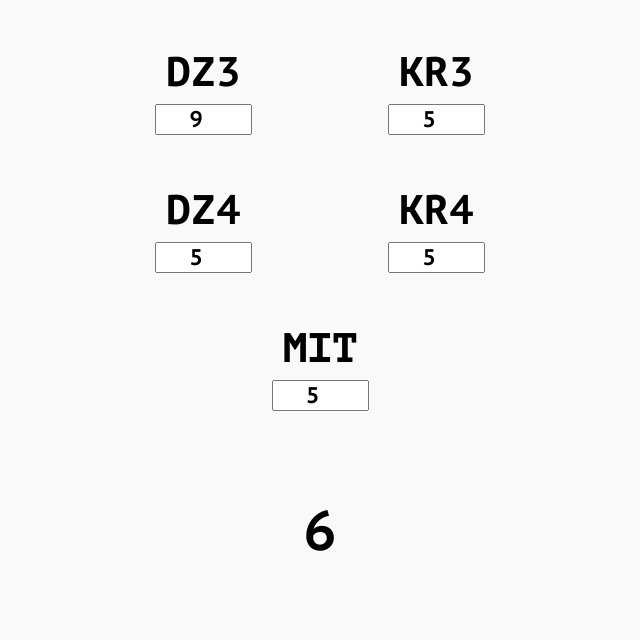
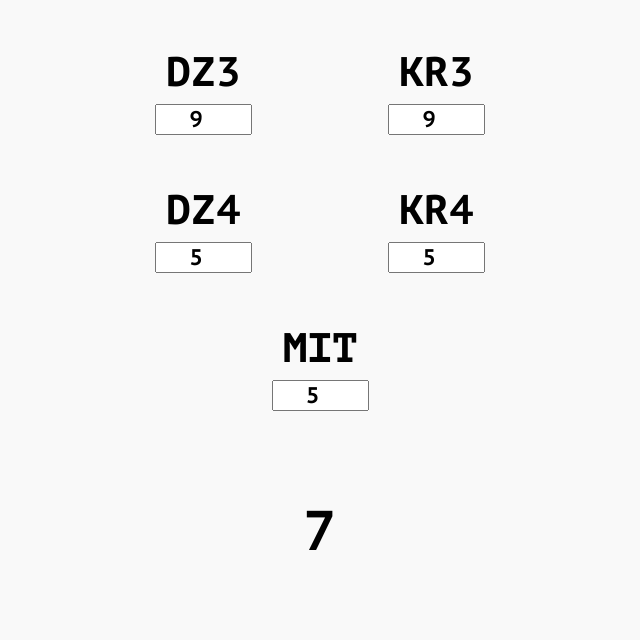
Before and after one commit to ilyakooo0/ilyakooo0.github.io, a Jekyll site: the page built from diskra/sosalovo/sosalovo.html, in a window 1280 px wide. Shown: the part 364-1004 px from the top of the page, without its empty margins (320-960 px from the left). Built offline with Jekyll 4.4.1, drawn with Linux system fonts in a browser that asks for light colours.

Commit message:
updated diskra/sosalovo

```diff
--- a/diskra/sosalovo/sosalovo.html
+++ b/diskra/sosalovo/sosalovo.html
@@ -20,7 +20,7 @@ custom_js:
 			<div class="diskraSosalovoTitle">
 				KR3
 			</div>
-			<input autocomplete="off" id="KR3" name="KR3" type="number" value="5" min="0" max="10">
+			<input autocomplete="off" id="KR3" name="KR3" type="number" value="9" min="0" max="10">
 		</div>
 	</div>
 	<div class="sosalovoPair">
```
